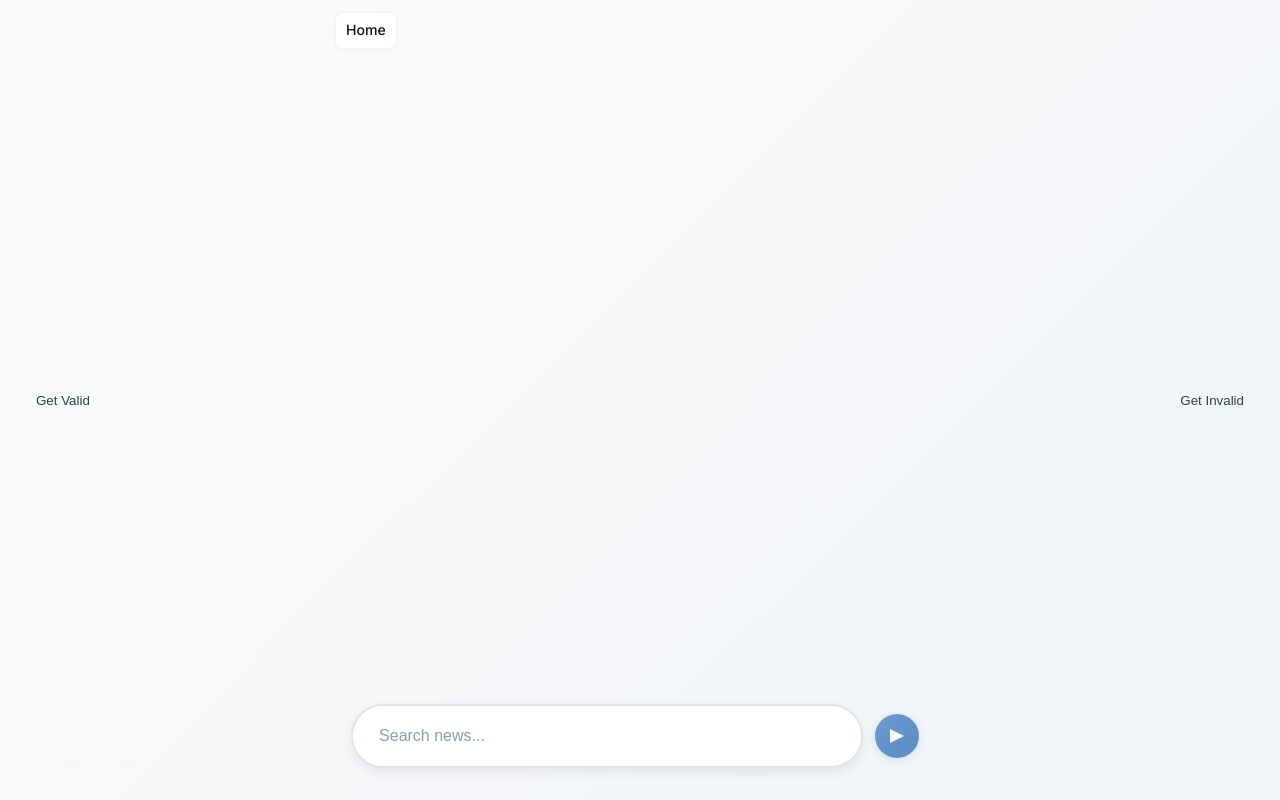
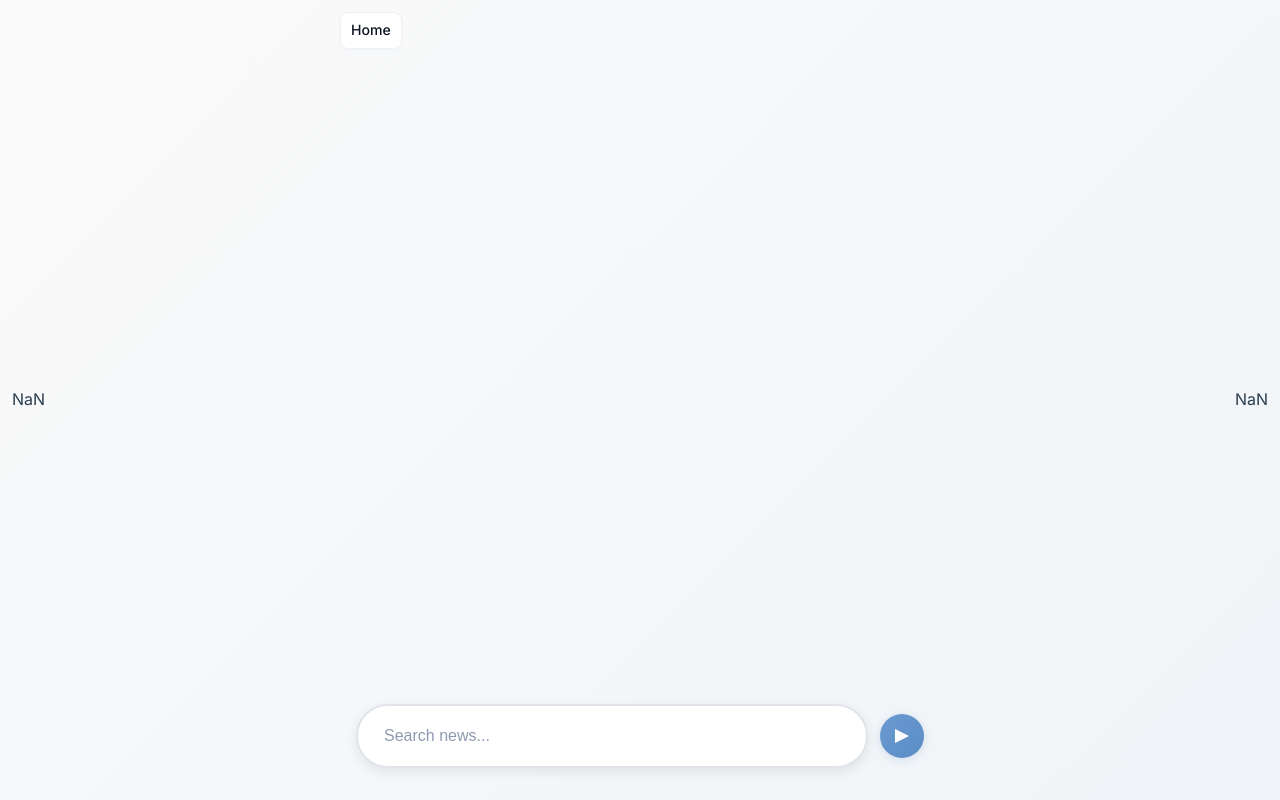
Before and after one commit to v-olya/OpenAI, a Next.js app: page /pages/search in a window 1280 px wide. Built offline with nearby package versions, Linux system fonts and the light colour scheme.

Commit message:
fix conditional

```diff
--- a/app/pages/search/page.tsx
+++ b/app/pages/search/page.tsx
@@ -8,7 +8,7 @@ import Image from 'next/image';
 
 const SearchExample = () => {
     const [previews, setPreviews] = useState<NewsPreview[] | null>(null);
-    const testMode = process.env.NEXT_PUBLIC_NEWS_SEARCH_FAKE_BACKEND + 1;
+    const testMode = +process.env.NEXT_PUBLIC_NEWS_SEARCH_FAKE_BACKEND;
 
     const handleNewsResults = (newPreviews: NewsPreview[] | null) => {
         if (!newPreviews) return setPreviews(null);
@@ -26,7 +26,7 @@ const SearchExample = () => {
                     : '/api/news-search/test-invalid';
             const response = await fetch(endpoint);
             const data = await response.json();
-
+            console.log(response.ok, data);
             if (!response.ok) {
                 if (
                     Array.isArray(data.details?.previews) &&
```
